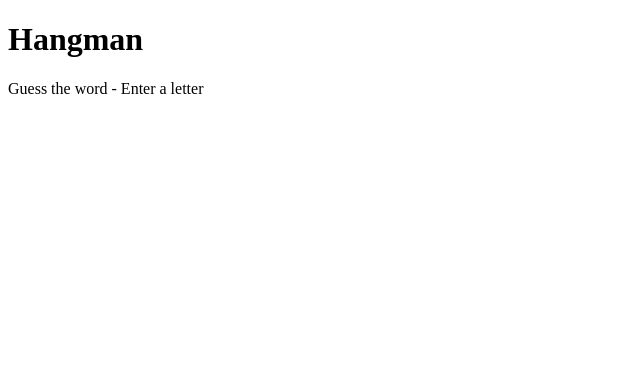
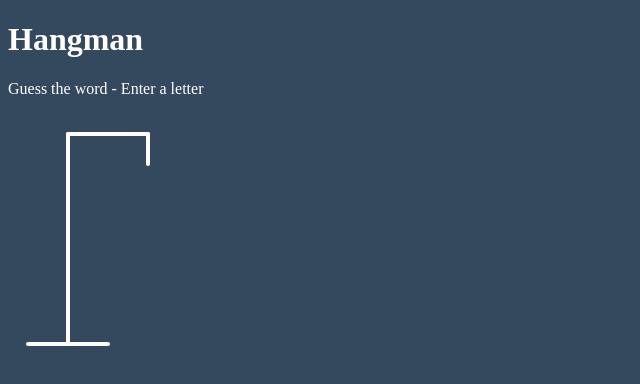
Before and after one commit to lawlawson/Hangman, a plain HTML site: page index.html in a window 1280 px wide. Shown: the whole page, without its empty margins (0-640 px from the left). Drawn offline with Linux system fonts and the light colour scheme.

Commit message:
Added pole and hangman svg

```diff
--- a/index.html
+++ b/index.html
@@ -11,7 +11,22 @@
     <p>Guess the word - Enter a letter</p>
     <div class="game-container"></div>
     <svg height="250" width="200" class="figure-container">
+        <!-- Rod -->
+        <line x1="60" y1="20" x2="140" y2="20"/>
+        <line x1="140" y1="20" x2="140" y2="50"/>
+        <line x1="60" y1="20" x2="60" y2="230"/>
+        <line x1="20" y1="230" x2="100" y2="230"/>
 
+        <!-- Head -->
+        <circle cx="140" cy="70" r="20" class="figure-part"/>
+        <!-- Body -->
+        <line x1="140" y1="90" x2="140" y2="150" class="figure-part"/>
+        <!-- Arms -->
+        <line x1="140" y1="120" x2="120" y2="100" class="figure-part"/>
+        <line x1="140" y1="120" x2="160" y2="100" class="figure-part"/>
+        <!-- Legs -->
+        <line x1="140" y1="150" x2="120" y2="180" class="figure-part"/>
+        <line x1="140" y1="150" x2="160" y2="180" class="figure-part"/>
     </svg>
 </body>
 </html>
--- a/style.css
+++ b/style.css
@@ -0,0 +1,15 @@
+body {
+    background-color: #34495e;
+    color:#fff;
+}
+
+.figure-container {
+    fill:transparent;
+    stroke: #fff;
+    stroke-width: 4px;
+    stroke-linecap: round;
+}
+
+.figure-part {
+    display:none;
+}
```
